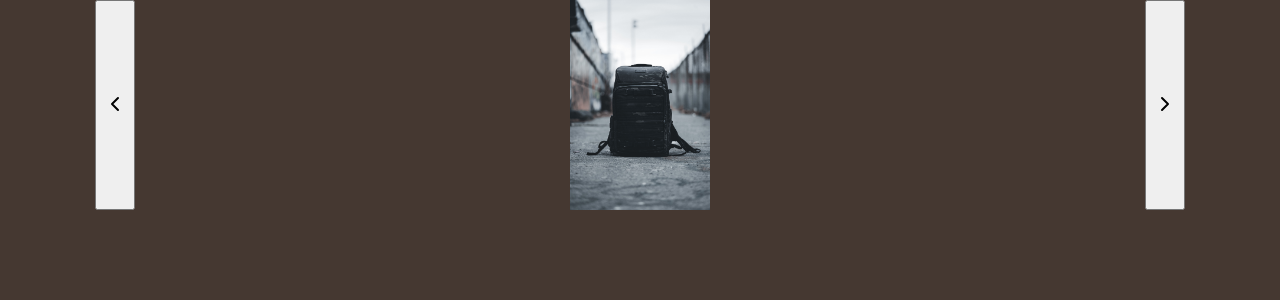
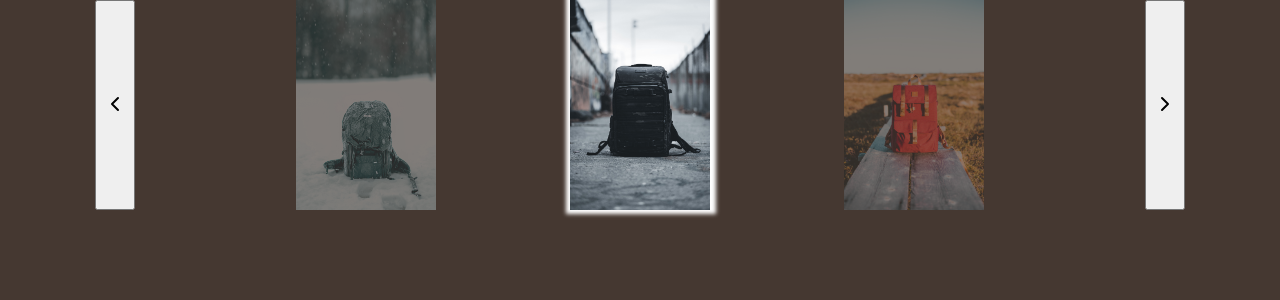
Before and after one commit to Paul-1783/Shopping-Card, a React (Vite) app: page / in a window 1280 px wide. Shown: the top 300 px of the page. Built offline with nearby package versions, Linux system fonts and the light colour scheme.

Commit message:
silder working

```diff
--- a/src/components/Slider/Slider.jsx
+++ b/src/components/Slider/Slider.jsx
@@ -6,6 +6,9 @@ export function Slider() {
     const [activeSlide, setActiveSlide] = useState(10)
 
     let imageObjs = loadSliderImages()
+
+    let prevBag = activeSlide === 0 ? 19 : activeSlide - 1;
+    let nextBag = activeSlide === 19 ?  0 : activeSlide + 1;
 
     console.log("active slide ", activeSlide)
     console.log(imageObjs[imageObjs.key=activeSlide])
@@ -32,20 +35,39 @@ export function Slider() {
                             ? "semiActive" : "inActive"}`}
                         />
                 )} */}
+
+                 {
+                      <img
+                      key={imageObjs[imageObjs.key=prevBag].key}
+                      src={imageObjs[imageObjs.key=prevBag].source}
+                      alt={imageObjs[imageObjs.key=prevBag].alternative}
+                        className={`img-default semiActive }`}
+                        />
+                 }
+
                  {
                       <img
                       key={imageObjs[imageObjs.key=activeSlide].key}
                       src={imageObjs[imageObjs.key=activeSlide].source}
                       alt={imageObjs[imageObjs.key=activeSlide].alternative}
-                        className={`img-default
-                            ${activeSlide === imageObjs[imageObjs.key=activeSlide].key ? "active" :
-                            imageObjs[imageObjs.key=activeSlide].key === 19
-                            && activeSlide === 0
-                            || activeSlide === imageObjs[imageObjs.key=activeSlide].key - 1
-                            || activeSlide === imageObjs[imageObjs.key=activeSlide].key + 1
-                            ? "semiActive" : "inActive"}`}
+                        className={`img-default active`}
+                        />
+
+
+                 }
+
+
+                 {
+                      <img
+                      key={imageObjs[imageObjs.key=nextBag].key}
+                      src={imageObjs[imageObjs.key=nextBag].source}
+                      alt={imageObjs[imageObjs.key=nextBag].alternative}
+                        className={`img-default semiActive }`}
                         />
                  }
+
+
+
             </div>
 
             <button className="right-btn" placeholder="slider scrolls right" onClick={() => handleClick("right")}>
--- a/src/components/Slider/slider.css
+++ b/src/components/Slider/slider.css
@@ -23,8 +23,12 @@
    max-height: 210px;
  }
 
+ .active {
+   box-shadow: 1px -1px 4px 5px white;
+ }
+
  .semiActive {
-   opacity: 0.5;
+   opacity: 0.4;
  }
 
  .inActive {
```
